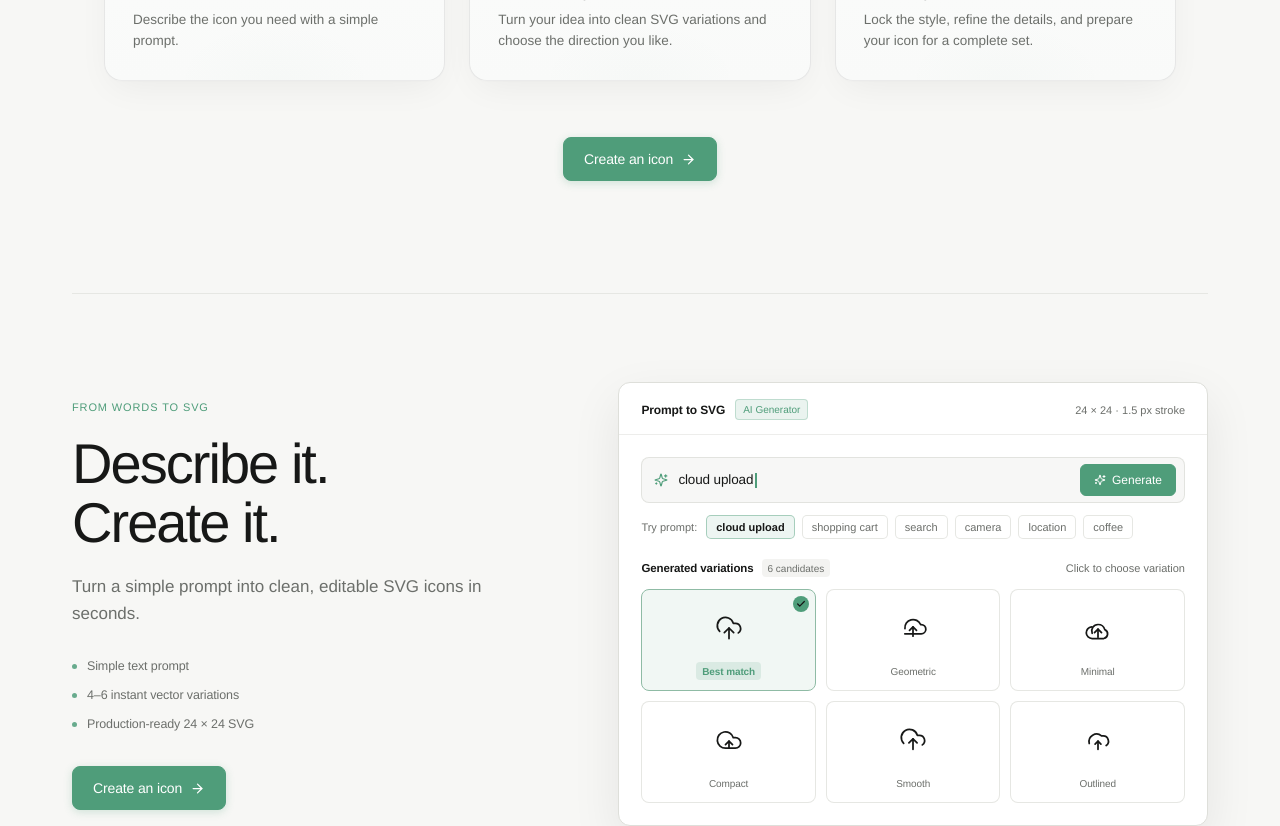
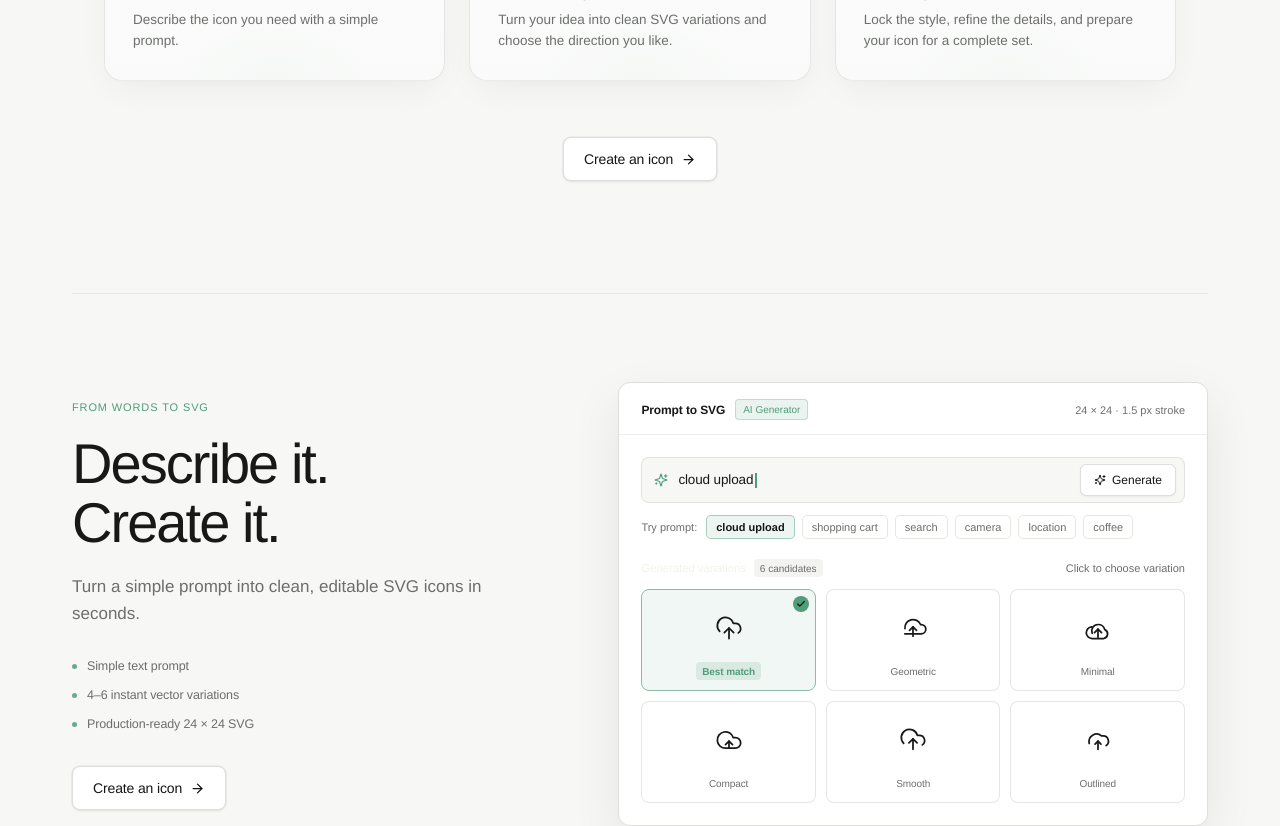
Before and after one commit to pushkarv07/IconForge, a Next.js app: page / in a window 1280 px wide. Shown: the part 1560-2386 px from the top of the page. Built offline with nearby package versions, Linux system fonts and the light colour scheme.

Commit message:
Apply final visual consistency: default white primary CTAs with Soft Mint hover, #F3F3ED neutral labels, and green library accent

```diff
--- a/src/app/globals.css
+++ b/src/app/globals.css
@@ -21,41 +21,61 @@ button { cursor: pointer; }
 .brand { display: inline-flex; align-items: center; gap: 10px; color: var(--text); text-decoration: none; font-weight: 500; letter-spacing: -.01em; }
 .brand-mark { width: 28px; height: 28px; border: 1px solid #F3F3ED; display: grid; place-items: center; border-radius: 8px; font-size: 11px; font-weight: 500; }
 [data-theme="dark"] .brand-mark { border-color: #F3F3ED; }
-[data-theme="light"] .brand-mark { border-color: #F3F3ED; }
+[data-theme="light"] .brand-mark {
+  border: 1.5px solid #F3F3ED;
+  box-shadow: 0 0 0 1px rgba(23, 24, 23, 0.14), 0 1px 3px rgba(0, 0, 0, 0.05);
+  background: #ffffff;
+}
 .eyebrow { color: var(--accent); text-transform: uppercase; letter-spacing: .08em; font-size: 11px; font-weight: 500; }
+.eyebrow-neutral { color: #f3f3ed !important; }
+.library-eyebrow { color: var(--hero-mint) !important; display: inline-flex; align-items: center; gap: 5px; }
+.library-icon { color: var(--hero-mint) !important; display: inline-block; vertical-align: middle; }
 .muted { color: var(--muted); }
 .btn { display: inline-flex; align-items: center; justify-content: center; gap: 8px; height: 38px; padding: 0 14px; border: 1px solid var(--line); border-radius: 7px; background: var(--panel); color: var(--text); font-size: 13px; font-weight: 500; transition: .18s ease; }
 .btn:hover { border-color: var(--text); transform: translateY(-1px); }
 .btn-primary {
-  background: var(--hero-mint);
-  color: #ffffff !important;
-  border: 1px solid var(--hero-mint);
-  font-weight: 500;
-  box-shadow: 0 2px 8px color-mix(in srgb, var(--hero-mint) 24%, transparent);
+  background: #ffffff;
+  color: #141514 !important;
+  border: 1px solid rgba(23, 24, 23, 0.14);
+  font-weight: 500;
+  box-shadow: 0 1px 2px rgba(0, 0, 0, 0.05), 0 0 0 1px rgba(0, 0, 0, 0.04);
+  transition: background-color 200ms ease, border-color 200ms ease, color 200ms ease, transform 200ms ease, box-shadow 200ms ease;
+  will-change: transform;
 }
 [data-theme="dark"] .btn-primary {
-  text-shadow: 0 1px 2px rgba(0, 0, 0, 0.18);
-}
-.btn-primary:hover {
-  background: color-mix(in srgb, var(--hero-mint) 85%, #000);
-  border-color: color-mix(in srgb, var(--hero-mint) 85%, #000);
-  color: #ffffff !important;
-  box-shadow: 0 4px 12px color-mix(in srgb, var(--hero-mint) 32%, transparent);
-}
-[data-theme="dark"] .btn-primary:hover {
-  background: color-mix(in srgb, var(--hero-mint) 88%, #fff);
-  border-color: color-mix(in srgb, var(--hero-mint) 88%, #fff);
-  color: #ffffff !important;
+  background: #f3f3ed;
+  color: #141514 !important;
+  border-color: rgba(255, 255, 255, 0.22);
+  box-shadow: 0 1px 3px rgba(0, 0, 0, 0.2);
+  text-shadow: none;
 }
 .btn-primary svg,
 .btn-primary .cta-arrow {
+  color: inherit;
+  stroke: currentColor;
   display: inline-block;
   vertical-align: middle;
-  transition: transform 200ms cubic-bezier(0.16, 1, 0.3, 1);
+  transition: transform 200ms cubic-bezier(0.16, 1, 0.3, 1), stroke 200ms ease, color 200ms ease;
   will-change: transform;
+}
+.btn-primary:hover {
+  background: var(--hero-mint) !important;
+  border-color: var(--hero-mint) !important;
+  color: #ffffff !important;
+  transform: translateY(-1.5px);
+  box-shadow: 0 4px 18px color-mix(in srgb, var(--hero-mint) 34%, transparent);
+}
+[data-theme="dark"] .btn-primary:hover {
+  background: var(--hero-mint) !important;
+  border-color: var(--hero-mint) !important;
+  color: #ffffff !important;
+  transform: translateY(-1.5px);
+  box-shadow: 0 4px 18px color-mix(in srgb, var(--hero-mint) 36%, transparent);
 }
 .btn-primary:hover svg,
 .btn-primary:hover .cta-arrow {
+  color: #ffffff !important;
+  stroke: #ffffff !important;
   transform: translateX(3px);
 }
 .btn-quiet { border-color: transparent; background: transparent; font-weight: 500; }
@@ -80,7 +100,8 @@ button { cursor: pointer; }
 .mode-caption { font-size: 11px; color: var(--muted); margin: 6px 0 0; line-height: 1.4; }
 .mode-caption strong { color: var(--text); }
 .mode-badge { font-size: 10px; font-weight: 500; letter-spacing: .06em; padding: 3px 8px; border-radius: 5px; display: inline-flex; align-items: center; }
-.mode-badge-ai { background: var(--accent-soft); color: var(--accent); border: 1px solid color-mix(in srgb, var(--accent) 30%, transparent); }
+.mode-badge-ai { background: color-mix(in srgb, #f3f3ed 10%, var(--panel)); color: #f3f3ed !important; border: 1px solid color-mix(in srgb, #f3f3ed 20%, transparent); }
+[data-theme="light"] .mode-badge-ai { background: #1c1e1c; color: #f3f3ed !important; border-color: #363a35; }
 .mode-badge-mock { background: var(--panel-soft); color: var(--muted); border: 1px solid var(--line); }
 .workspace {
   flex: 1;
@@ -129,9 +150,9 @@ button { cursor: pointer; }
 .btn-generate-main {
   width: 100%;
   height: 42px;
-  background: var(--hero-mint);
-  color: #ffffff !important;
-  border: 1px solid var(--hero-mint);
+  background: #ffffff;
+  color: #141514 !important;
+  border: 1px solid rgba(23, 24, 23, 0.14);
   border-radius: 8px;
   font-size: 13px;
   font-weight: 500;
@@ -140,22 +161,35 @@ button { cursor: pointer; }
   align-items: center;
   justify-content: center;
   gap: 8px;
-  box-shadow: 0 3px 10px color-mix(in srgb, var(--hero-mint) 24%, transparent);
-  transition: all .18s ease;
+  box-shadow: 0 1px 3px rgba(0, 0, 0, 0.06);
+  transition: background-color 200ms ease, border-color 200ms ease, color 200ms ease, transform 200ms ease, box-shadow 200ms ease;
 }
 [data-theme="dark"] .btn-generate-main {
-  text-shadow: 0 1px 2px rgba(0, 0, 0, 0.18);
+  background: #f3f3ed;
+  color: #141514 !important;
+  border-color: rgba(255, 255, 255, 0.22);
+  box-shadow: 0 1px 3px rgba(0, 0, 0, 0.2);
+  text-shadow: none;
+}
+.btn-generate-main svg {
+  color: inherit;
+  stroke: currentColor;
+  transition: stroke 200ms ease, color 200ms ease;
 }
 .btn-generate-main:hover:not(:disabled) {
-  background: color-mix(in srgb, var(--hero-mint) 85%, #000);
-  border-color: color-mix(in srgb, var(--hero-mint) 85%, #000);
+  background: var(--hero-mint) !important;
+  border-color: var(--hero-mint) !important;
   color: #ffffff !important;
   transform: translateY(-1px);
   box-shadow: 0 6px 18px color-mix(in srgb, var(--hero-mint) 32%, transparent);
 }
+.btn-generate-main:hover:not(:disabled) svg {
+  color: #ffffff !important;
+  stroke: #ffffff !important;
+}
 [data-theme="dark"] .btn-generate-main:hover:not(:disabled) {
-  background: color-mix(in srgb, var(--hero-mint) 88%, #fff);
-  border-color: color-mix(in srgb, var(--hero-mint) 88%, #fff);
+  background: var(--hero-mint) !important;
+  border-color: var(--hero-mint) !important;
   color: #ffffff !important;
 }
 .btn-generate-main:disabled { opacity: .65; cursor: not-allowed; transform: none; }
@@ -546,51 +580,59 @@ button { cursor: pointer; }
   font-weight: 500;
   letter-spacing: -0.01em;
   border-radius: 8px;
-  background: var(--hero-mint);
-  color: #ffffff !important;
-  border: 1px solid var(--hero-mint);
+  background: #ffffff;
+  color: #141514 !important;
+  border: 1px solid rgba(23, 24, 23, 0.14);
   display: inline-flex;
   align-items: center;
   justify-content: center;
   gap: 8px;
   text-decoration: none;
-  box-shadow: 0 2px 8px color-mix(in srgb, var(--hero-mint) 24%, transparent);
+  box-shadow: 0 1px 3px rgba(0, 0, 0, 0.06), 0 0 0 1px rgba(0, 0, 0, 0.04);
   transition: background-color 200ms ease, border-color 200ms ease, color 200ms ease, transform 200ms ease, box-shadow 200ms ease;
   will-change: transform;
 }
 [data-theme="dark"] .hero-btn-primary,
 [data-theme="dark"] .section-cta-btn {
-  text-shadow: 0 1px 2px rgba(0, 0, 0, 0.18);
+  background: #f3f3ed;
+  color: #141514 !important;
+  border-color: rgba(255, 255, 255, 0.22);
+  box-shadow: 0 1px 3px rgba(0, 0, 0, 0.2);
+  text-shadow: none;
 }
 .hero-btn-primary:hover,
 .section-cta-btn:hover {
-  background: color-mix(in srgb, var(--hero-mint) 85%, #000);
-  border-color: color-mix(in srgb, var(--hero-mint) 85%, #000);
+  background: var(--hero-mint) !important;
+  border-color: var(--hero-mint) !important;
   color: #ffffff !important;
   transform: translateY(-1.5px);
-  box-shadow: 0 4px 14px color-mix(in srgb, var(--hero-mint) 32%, transparent);
+  box-shadow: 0 4px 18px color-mix(in srgb, var(--hero-mint) 34%, transparent);
 }
 [data-theme="dark"] .hero-btn-primary:hover,
 [data-theme="dark"] .section-cta-btn:hover {
-  background: color-mix(in srgb, var(--hero-mint) 88%, #fff);
-  border-color: color-mix(in srgb, var(--hero-mint) 88%, #fff);
+  background: var(--hero-mint) !important;
+  border-color: var(--hero-mint) !important;
   color: #ffffff !important;
   transform: translateY(-1.5px);
-  box-shadow: 0 4px 16px color-mix(in srgb, var(--hero-mint) 35%, transparent);
+  box-shadow: 0 4px 18px color-mix(in srgb, var(--hero-mint) 36%, transparent);
 }
 .hero-btn-primary svg,
 .hero-btn-primary .cta-arrow,
 .section-cta-btn svg,
 .section-cta-btn .cta-arrow {
+  color: inherit;
+  stroke: currentColor;
   display: inline-block;
   vertical-align: middle;
-  transition: transform 200ms cubic-bezier(0.16, 1, 0.3, 1);
+  transition: transform 200ms cubic-bezier(0.16, 1, 0.3, 1), stroke 200ms ease, color 200ms ease;
   will-change: transform;
 }
 .hero-btn-primary:hover svg,
 .hero-btn-primary:hover .cta-arrow,
 .section-cta-btn:hover svg,
 .section-cta-btn:hover .cta-arrow {
+  color: #ffffff !important;
+  stroke: #ffffff !important;
   transform: translateX(3px);
 }
 .hero-btn-secondary {
@@ -1718,26 +1760,42 @@ button { cursor: pointer; }
   height: 32px;
   padding: 0 13px;
   border-radius: 6px;
-  background: var(--hero-mint);
-  color: #ffffff !important;
-  border: 1px solid var(--hero-mint);
+  background: #ffffff;
+  color: #141514 !important;
+  border: 1px solid rgba(23, 24, 23, 0.14);
   font-size: 12px;
   font-weight: 500;
-  transition: all .16s ease;
+  transition: background-color 200ms ease, border-color 200ms ease, color 200ms ease, transform 200ms ease, box-shadow 200ms ease;
   white-space: nowrap;
   flex-shrink: 0;
+  box-shadow: 0 1px 2px rgba(0, 0, 0, 0.05);
 }
 [data-theme="dark"] .workflow-generate-btn {
-  text-shadow: 0 1px 2px rgba(0, 0, 0, 0.18);
+  background: #f3f3ed;
+  color: #141514 !important;
+  border-color: rgba(255, 255, 255, 0.22);
+  box-shadow: 0 1px 3px rgba(0, 0, 0, 0.2);
+  text-shadow: none;
+}
+.workflow-generate-btn svg {
+  color: inherit;
+  stroke: currentColor;
+  transition: stroke 200ms ease, color 200ms ease;
 }
 .workflow-generate-btn:hover {
-  background: color-mix(in srgb, var(--hero-mint) 85%, #000);
-  border-color: color-mix(in srgb, var(--hero-mint) 85%, #000);
+  background: var(--hero-mint) !important;
+  border-color: var(--hero-mint) !important;
   color: #ffffff !important;
+  transform: translateY(-1px);
+  box-shadow: 0 4px 14px color-mix(in srgb, var(--hero-mint) 32%, transparent);
+}
+.workflow-generate-btn:hover svg {
+  color: #ffffff !important;
+  stroke: #ffffff !important;
 }
 [data-theme="dark"] .workflow-generate-btn:hover {
-  background: color-mix(in srgb, var(--hero-mint) 88%, #fff);
-  border-color: color-mix(in srgb, var(--hero-mint) 88%, #fff);
+  background: var(--hero-mint) !important;
+  border-color: var(--hero-mint) !important;
   color: #ffffff !important;
 }
 
@@ -1802,9 +1860,9 @@ button { cursor: pointer; }
 }
 .workflow-variations-eyebrow {
   font-size: 11.5px;
-  font-weight: 600;
+  font-weight: 500;
   letter-spacing: -.01em;
-  color: var(--text);
+  color: #f3f3ed !important;
 }
 .workflow-variations-count {
   font-size: 10px;
@@ -2736,32 +2794,52 @@ button { cursor: pointer; }
   height: 32px;
   padding: 0 14px;
   border-radius: 6px;
-  background: var(--hero-mint);
+  background: #ffffff;
+  color: #141514 !important;
+  border: 1px solid rgba(23, 24, 23, 0.14);
+  font-size: 11.5px;
+  font-weight: 500;
+  cursor: pointer;
+  transition: background-color 200ms ease, border-color 200ms ease, color 200ms ease, transform 200ms ease, box-shadow 200ms ease;
+  white-space: nowrap;
+  box-shadow: 0 1px 2px rgba(0, 0, 0, 0.05);
+}
+[data-theme="dark"] .sets-export-btn {
+  background: #f3f3ed;
+  color: #141514 !important;
+  border-color: rgba(255, 255, 255, 0.22);
+  box-shadow: 0 1px 3px rgba(0, 0, 0, 0.2);
+  text-shadow: none;
+}
+.sets-export-btn svg {
+  color: inherit;
+  stroke: currentColor;
+  transition: stroke 200ms ease, color 200ms ease;
+}
+.sets-export-btn:hover {
+  background: var(--hero-mint) !important;
+  border-color: var(--hero-mint) !important;
   color: #ffffff !important;
-  border: 1px solid var(--hero-mint);
-  font-size: 11.5px;
-  font-weight: 500;
-  cursor: pointer;
-  transition: all .16s ease;
-  white-space: nowrap;
-}
-[data-theme="dark"] .sets-export-btn {
-  text-shadow: 0 1px 2px rgba(0, 0, 0, 0.18);
-}
-.sets-export-btn:hover {
-  background: color-mix(in srgb, var(--hero-mint) 85%, #000);
-  border-color: color-mix(in srgb, var(--hero-mint) 85%, #000);
+  transform: translateY(-1px);
+  box-shadow: 0 4px 14px color-mix(in srgb, var(--hero-mint) 32%, transparent);
+}
+.sets-export-btn:hover svg {
   color: #ffffff !important;
+  stroke: #ffffff !important;
 }
 [data-theme="dark"] .sets-export-btn:hover {
-  background: color-mix(in srgb, var(--hero-mint) 88%, #fff);
-  border-color: color-mix(in srgb, var(--hero-mint) 88%, #fff);
+  background: var(--hero-mint) !important;
+  border-color: var(--hero-mint) !important;
   color: #ffffff !important;
 }
 .sets-export-btn.exported {
-  background: var(--hero-mint);
-  border-color: var(--hero-mint);
+  background: var(--hero-mint) !important;
+  border-color: var(--hero-mint) !important;
   color: #ffffff !important;
+}
+.sets-export-btn.exported svg {
+  color: #ffffff !important;
+  stroke: #ffffff !important;
 }
 
 /* ==================================================
--- a/src/app/page.tsx
+++ b/src/app/page.tsx
@@ -779,7 +779,7 @@ export default function Home() {
                   <div className="workflow-variations-section">
                     <div className="workflow-variations-header">
                       <div className="workflow-variations-title-wrap">
-                        <span className="workflow-variations-eyebrow">Generated variations</span>
+                        <span className="workflow-variations-eyebrow eyebrow-neutral">Generated variations</span>
                         <span className="workflow-variations-count">
                           {activePromptSample.variations.length} candidates
                         </span>
```
Also changed, not shown: src/app/app/page.tsx (+7 -3 lines), src/app/app/sets/page.tsx (+5 -2 lines).
